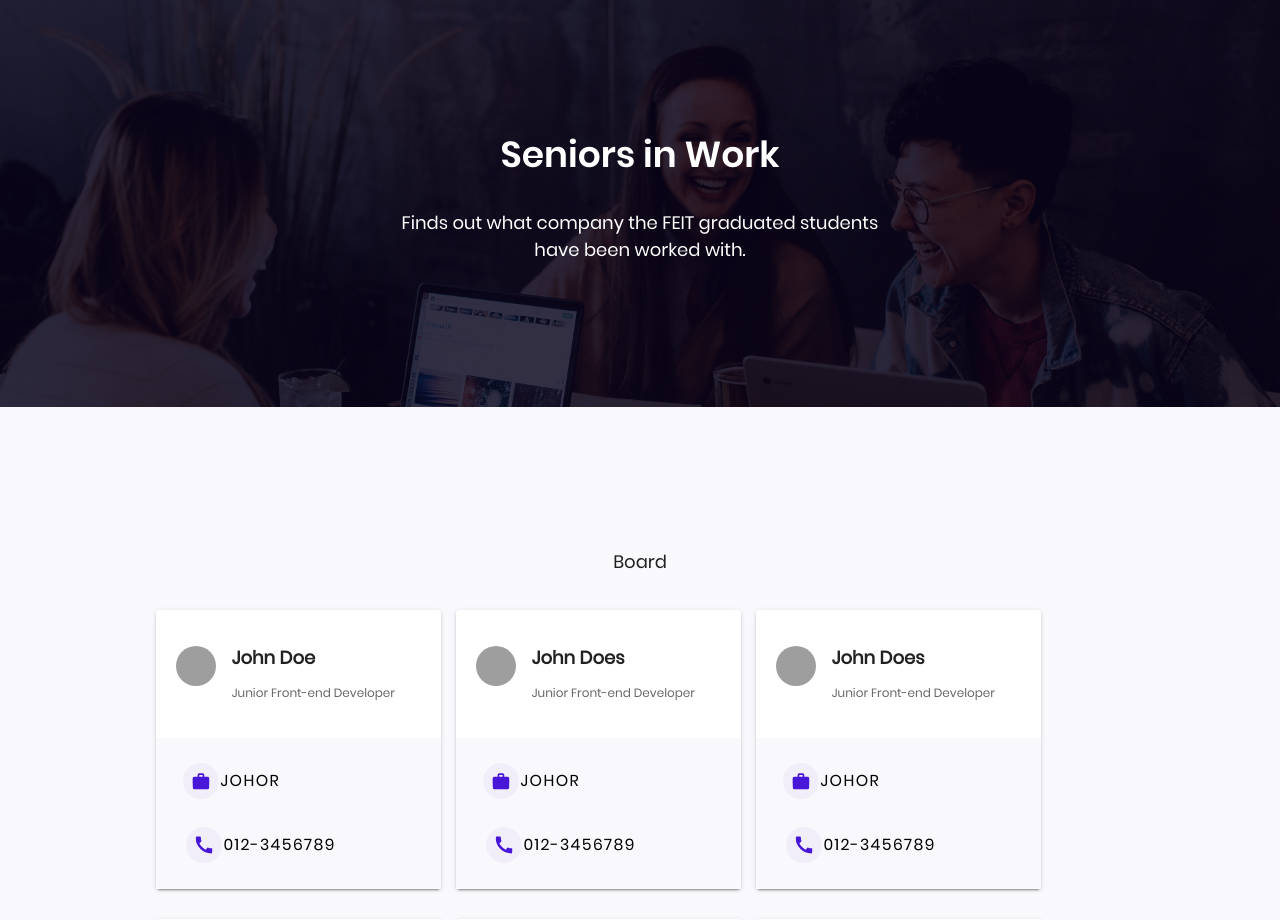
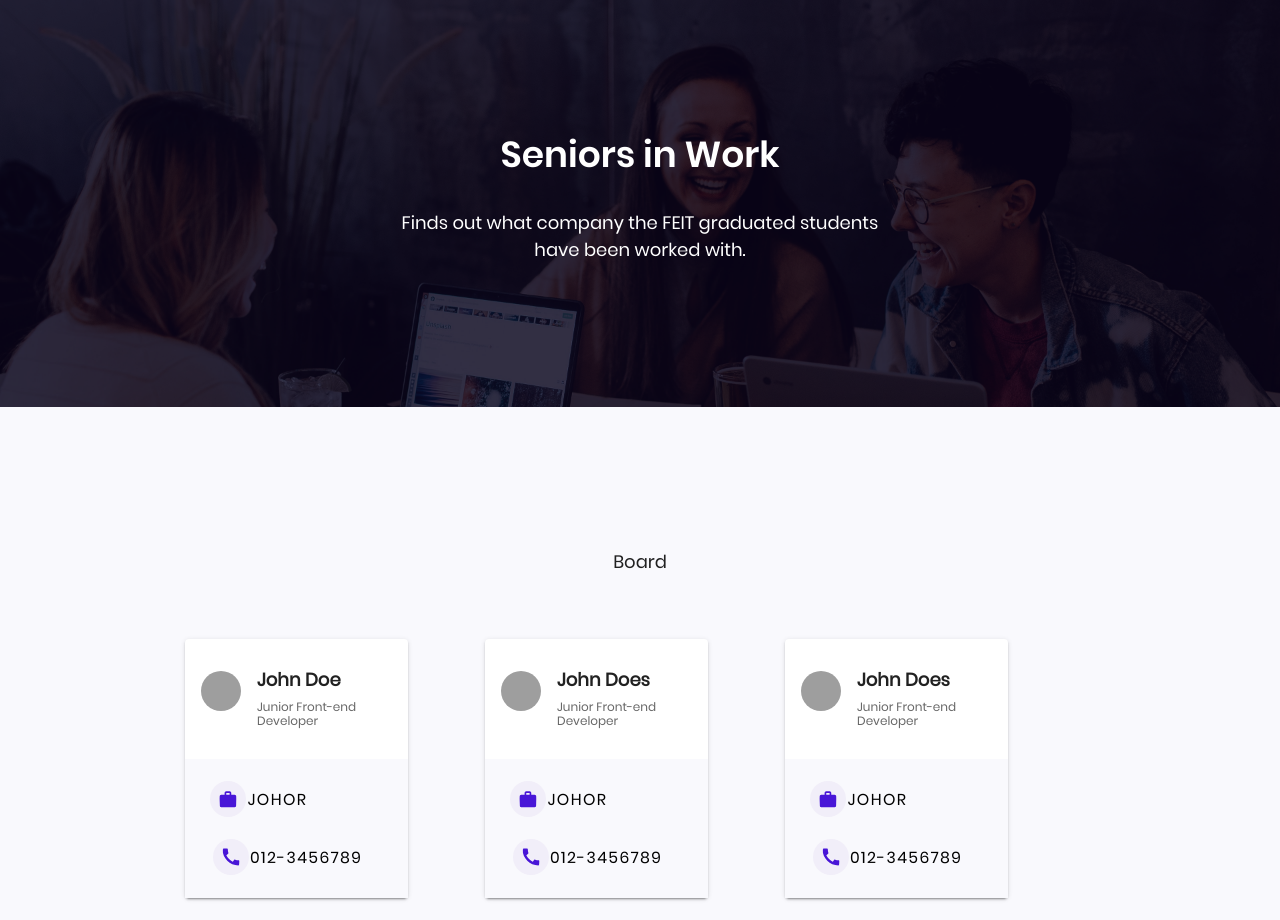
Before and after one commit to SouthernFEIT/Feit, a Vue app in the folder feit/: page /seniors in a window 1280 px wide. Shown: the top 920 px of the page. Built offline with nearby package versions, Linux system fonts and the light colour scheme.

Commit message:
card components

```diff
--- /dev/null
+++ b/feit/src/components/cards/Card.vue
@@ -0,0 +1,91 @@
+<template>
+    <div>
+        <div class="center">
+      <div class="cards">
+            <v-card max-width="300" class="cardInside" max-height="300">
+              <v-list-item class="listItem" three-line>
+                <v-list-item-avatar color="grey">
+                  <v-img v-bind:src="imgUrl" height="194"></v-img>
+                </v-list-item-avatar>
+
+                <v-list-item-content>
+                  <v-list-item-title style="margin-bottom:3%">
+                    <b>{{name}}</b>
+                  </v-list-item-title>
+                  <v-list-item-subtitle style="font-size:12px;padding:0;">{{position}}</v-list-item-subtitle>
+                </v-list-item-content>
+              </v-list-item>
+
+              <v-card-actions>
+                <v-list-item-content class="greyColor">
+                  <v-list-item-title class="headline listActions">
+                    <v-btn text color="deep-purple accent-4">
+                      <v-avatar size="36" color="#F1EEF9">
+                        <img src="../../../svg/location.svg" style="width:18px" />
+                      </v-avatar>
+                      <span class="black--text">{{location}}</span>
+                    </v-btn>
+                  </v-list-item-title>
+                  <v-list-item-subtitle class="listActions">
+                    <v-btn text color="deep-purple accent-4">
+                      <v-avatar size="36" color="#F1EEF9">
+                        <img src="../../../svg/phone.svg" style="width:18px" />
+                      </v-avatar>
+                      <span class="black--text">{{phoneNumber}}</span>
+                    </v-btn>
+                  </v-list-item-subtitle>
+                </v-list-item-content>
+              </v-card-actions>
+            </v-card>
+
+        <!-- v-if -->
+      </div>
+      <!-- cards -->
+
+    </div>
+
+    </div>
+</template>
+
+<script>
+export default {
+    name: "Card",
+    props: ["imgUrl", "name", "position", "location","phoneNumber"]
+}
+</script>
+
+<style  scoped>
+.center {
+  padding: 11%;
+  background: #f9f9fd;
+}
+.cards {
+  display: flex;
+  flex-wrap: wrap;
+  white-space: nowrap;
+}
+.cardInside {
+  margin: 5% 0% 5% 5%;
+}
+.greyColor {
+  background: #f9f9fd;
+  margin: 0;
+}
+.v-card__actions {
+  padding: 0;
+}
+
+.listItem {
+  padding: 7%;
+}
+.listActions {
+  padding: 4%;
+}
+
+.v-list-item__subtitle {
+  overflow-wrap: break-word;
+  word-wrap: break-word;
+  white-space: unset;
+  padding: 5%;
+}
+</style>
--- a/feit/src/views/Seniors.vue
+++ b/feit/src/views/Seniors.vue
@@ -12,41 +12,13 @@
       <div class="cards">
         <div v-for="(senior,index) in seniors" v-bind:key="index">
           <div v-if="index >= indexe && index < indexes">
-            <v-card max-width="300" class="cardInside" max-height="300">
-              <v-list-item class="listItem" three-line>
-                <v-list-item-avatar color="grey">
-                  <v-img v-bind:src="senior.imgUrl" height="194"></v-img>
-                </v-list-item-avatar>
-
-                <v-list-item-content>
-                  <v-list-item-title style="margin-bottom:3%">
-                    <b>{{senior.name}}</b>
-                  </v-list-item-title>
-                  <v-list-item-subtitle style="font-size:12px;padding:0;">{{senior.position}}</v-list-item-subtitle>
-                </v-list-item-content>
-              </v-list-item>
-
-              <v-card-actions>
-                <v-list-item-content class="greyColor">
-                  <v-list-item-title class="headline listActions">
-                    <v-btn text color="deep-purple accent-4">
-                      <v-avatar size="36" color="#F1EEF9">
-                        <img src="../../svg/location.svg" style="width:18px" />
-                      </v-avatar>
-                      <span class="black--text">{{senior.location}}</span>
-                    </v-btn>
-                  </v-list-item-title>
-                  <v-list-item-subtitle class="listActions">
-                    <v-btn text color="deep-purple accent-4">
-                      <v-avatar size="36" color="#F1EEF9">
-                        <img src="../../svg/phone.svg" style="width:18px" />
-                      </v-avatar>
-                      <span class="black--text">{{senior.phoneNumber}}</span>
-                    </v-btn>
-                  </v-list-item-subtitle>
-                </v-list-item-content>
-              </v-card-actions>
-            </v-card>
+            <Card
+            :imgUrl="senior.imgUrl"
+            :name="senior.name"
+            :position="senior.position"
+            :location="senior.location"
+            :phoneNumber="senior.phoneNumber"
+        />
           </div>
         </div>
         <!-- v-if -->
@@ -148,8 +120,13 @@
 </template>
 <script src="https://cdn.jsdelivr.net/npm/vue/dist/vue.js"></script>
 <script>
+import Card from '../components/cards/Card'
+
 export default {
   name: "Seniors",
+  components: {
+      Card
+  },
   data() {
     return {
       page: 1,
```
